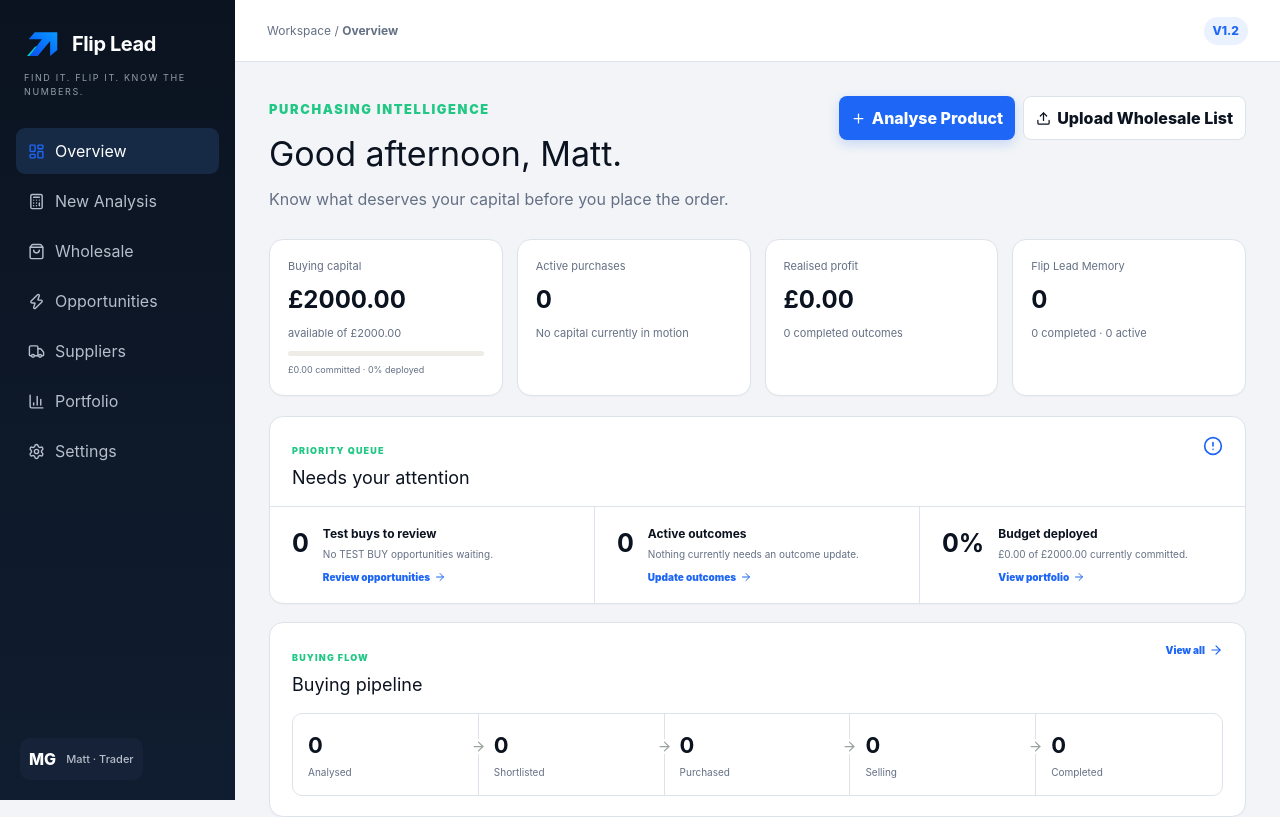
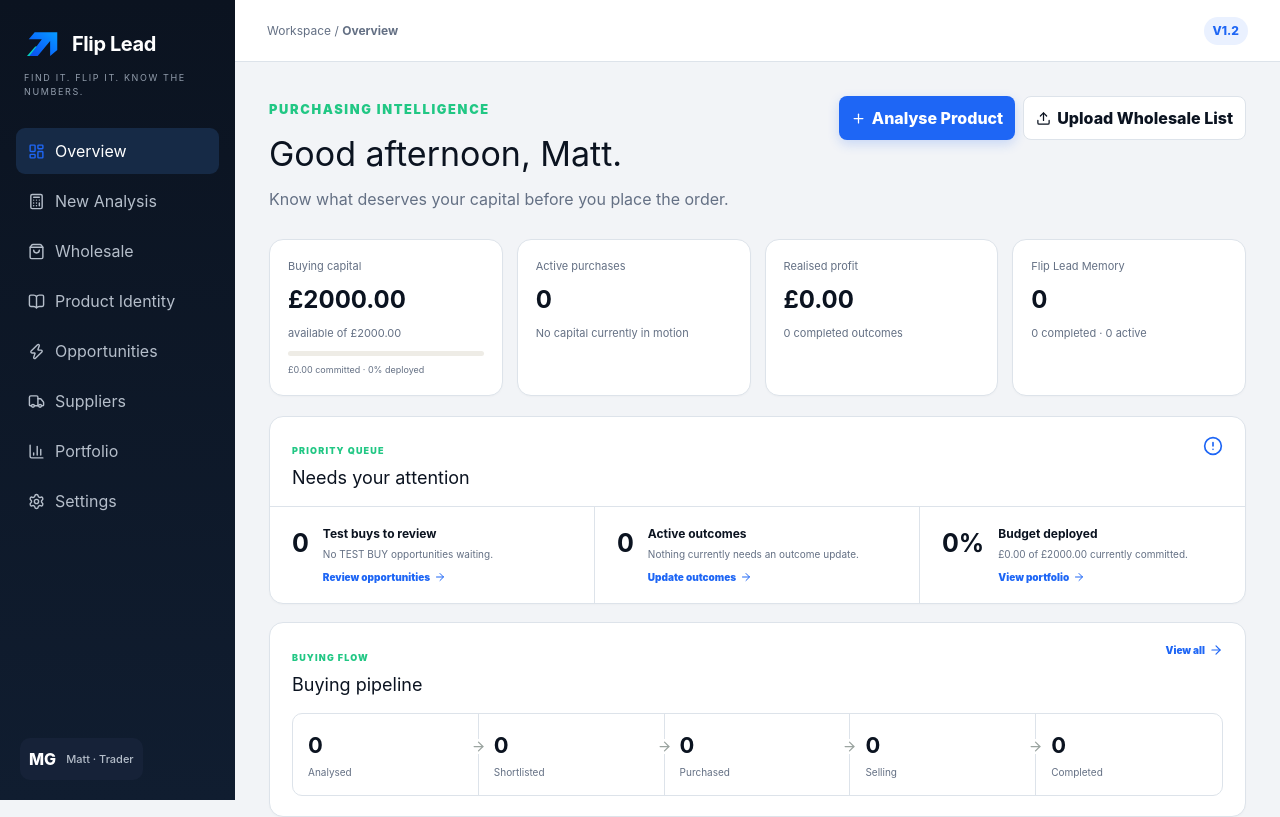
Before and after one commit to mattygribb-beep/stockwise, a Next.js app: page / in a window 1280 px wide. Shown: the top 817 px of the page. Built offline with nearby package versions, Linux system fonts and the light colour scheme.

Commit message:
Add Product Identity workspace

```diff
--- a/app/page.tsx
+++ b/app/page.tsx
@@ -22,10 +22,11 @@
  const complete=(id:string)=>setRows(rows.map(r=>r.id===id?{...r,status:'Completed',actualSell:r.sell*.96}:r))
  const active=rows.filter(r=>['Purchased','Selling'].includes(r.status)).reduce((s,r)=>s+r.buy*r.qty,0)
  const realised=rows.filter(r=>r.status==='Completed').reduce((s,r)=>s+((r.actualSell||r.sell)-r.buy)*r.qty,0)
- const nav=[['Overview',LayoutDashboard],['New Analysis',Calculator],['Wholesale',ShoppingBag],['Opportunities',Zap],['Suppliers',Truck],['Portfolio',BarChart3],['Settings',Settings]] as const
+ const nav=[['Overview',LayoutDashboard],['New Analysis',Calculator],['Wholesale',ShoppingBag],['Product Identity',BookOpen],['Opportunities',Zap],['Suppliers',Truck],['Portfolio',BarChart3],['Settings',Settings]] as const
  return <div className="shell"><aside><div className="brand"><b className="flipLeadMark" aria-hidden="true"><svg viewBox="0 0 64 64" role="img"><defs><linearGradient id="flipLeadBlue" x1="0" y1="1" x2="1" y2="0"><stop offset="0" stopColor="#0B4DEB"/><stop offset=".55" stopColor="#0877FF"/><stop offset="1" stopColor="#079CFF"/></linearGradient><linearGradient id="flipLeadMint" x1="0" y1="1" x2="1" y2="0"><stop offset="0" stopColor="#00CDBD"/><stop offset="1" stopColor="#16E0C4"/></linearGradient></defs><path fill="url(#flipLeadMint)" d="M5 52h13l14-16H19L5 52Z"/><path fill="url(#flipLeadBlue)" d="M18 12 8 24h22L9 52h14l21-25v25l12-10V12H18Z"/></svg></b><strong>Flip Lead</strong></div><p className="tag">FIND IT. FLIP IT. KNOW THE NUMBERS.</p><nav>{nav.map(([n,I])=><button className={view===n?'active':''} onClick={()=>setView(n)} key={n}><I size={17}/>{n}</button>)}</nav><div className="user">MG <span>Matt · Trader</span></div></aside><main><header><span>Workspace / <b>{view}</b></span><i>V1.2</i></header><div className="page">
  {view==='Overview'&&<Overview rows={rows} budget={budget} active={active} realised={realised} go={setView}/>}
  {view==='New Analysis'&&<AnalysisWorkspace a={a} setA={setA} calc={calc} rules={rules} budget={budget} active={active} rows={rows} decision={decision} seen={seen} save={save}/>}
+ {view==='Product Identity'&&<ProductIdentity/>}
  {view==='Opportunities'&&<Opportunities rows={rows} purchase={purchase} go={setView}/>}
  {view==='Portfolio'&&<><Title k="INTELLIGENCE" t="Portfolio" p="Compare capital committed with what actually happened."/><div className="cards"><Metric l="Capital committed" v={gbp(active)}/><Metric l="Realised profit" v={gbp(realised)}/><Metric l="Units remembered" v={String(rows.reduce((s,r)=>s+r.qty,0))}/><Metric l="Completed outcomes" v={String(rows.filter(r=>r.status==='Completed').length)}/></div><section><h2>Expected vs actual</h2>{rows.filter(r=>r.status==='Completed').map(r=><div className="outcome" key={r.id}><b>{r.product}</b><span>Expected sell {gbp(r.sell)}</span><span>Actual avg {gbp(r.actualSell||r.sell)}</span></div>)}</section></>}
  {view==='Settings'&&<><Title k="SYSTEM" t="Buying Rules" p="Set the standards Flip Lead uses when evaluating an opportunity."/>
@@ -146,6 +147,17 @@
  {id:'ssd-lc-297',brand:'General Mills',product:'Lucky Charms Cereal',variant:'Original',size:'297g',caseQty:12,casePrice:40.67,bbd:'08 Feb 2027',origin:'USA',ean:'NEEDS MATCH',status:'IN STOCK',source:'Stateside Distribution',url:'https://statesidedistribution.com/products/lucky-charms-cereal-10-5oz-297-7g-pack-of-12',checked:'26 Sep 2026'},
  {id:'ssd-flm-263',brand:"Kellogg's",product:'Froot Loops with Marshmallows',variant:'Marshmallows',size:'263g',caseQty:8,casePrice:37.54,bbd:'CHECK CURRENT',origin:'USA',ean:'NEEDS MATCH',status:'IN STOCK',source:'Stateside Distribution',url:'https://statesidedistribution.com/products/kelloggs-froot-loops-with-marshmallows-9-3oz-263g-pack-of-8',checked:'26 Sep 2026'}
 ]
+function ProductIdentity(){
+ const [q,setQ]=useState(''); const [status,setStatus]=useState<'all'|'confirmed'|'review'|'unmatched'>('all'); const [selected,setSelected]=useState<any>(null)
+ const items:any[]=[]
+ const filtered=items.filter(x=>(status==='all'||x.identity===status)&&(x.product+' '+x.brand+' '+x.ean+' '+x.asin).toLowerCase().includes(q.toLowerCase()))
+ return <><div className="catalogueHero"><Title k="PRODUCT DATA" t="Product Identity" p="Build a trusted product record once, then connect supplier offers and Amazon listings to the same exact item."/><div className="catalogueActions"><button className="primary"><Plus size={15}/> Add Product Identity</button></div></div>
+ <div className="catalogueStats"><button className="metric" onClick={()=>setStatus('all')}><span>Products</span><strong>{items.length}</strong><small>master product identities</small></button><button className="metric" onClick={()=>setStatus('confirmed')}><span>Confirmed</span><strong>{items.filter(x=>x.identity==='confirmed').length}</strong><small>identity verified</small></button><button className="metric" onClick={()=>setStatus('review')}><span>Review</span><strong>{items.filter(x=>x.identity==='review').length}</strong><small>needs your confirmation</small></button><button className="metric" onClick={()=>setStatus('unmatched')}><span>Unmatched</span><strong>{items.filter(x=>x.identity==='unmatched').length}</strong><small>EAN or ASIN needed</small></button></div>
+ <section className="catalogueSection"><div className="overviewSectionHead"><div><small>MASTER PRODUCT DATABASE</small><h2>Product identities</h2><p>EAN/UPC identifies the physical product. ASIN identifies its Amazon listing. Supplier records remain separate and link here when the identity is trusted.</p></div><div className="catalogueSearch"><input value={q} onChange={e=>setQ(e.target.value)} placeholder="Search product, EAN, ASIN or brand…"/></div></div>
+ <div className="identityTools"><div><b>Identity tools</b><span>Add or edit EAN / UPC</span></div><div><b>Barcode lookup</b><span>Find candidate product data</span></div><div><b>Amazon link</b><span>Add or edit ASIN</span></div><div><b>Confidence check</b><span>Confirm, review or reject matches</span></div></div>
+ {filtered.length?<div className="catalogueTable"><table><thead><tr><th>Product</th><th>Brand</th><th>Size</th><th>EAN / UPC</th><th>ASIN</th><th>Identity</th><th>Suppliers</th><th>Edit</th></tr></thead><tbody>{filtered.map(x=><tr key={x.id}><td><b>{x.product}</b></td><td>{x.brand}</td><td>{x.size}</td><td>{x.ean||'—'}</td><td>{x.asin||'—'}</td><td><span className={'identityBadge '+x.identity}>{x.identity.toUpperCase()}</span></td><td>{x.suppliers||0}</td><td><button className="supplierMore" onClick={()=>setSelected(x)}>Edit</button></td></tr>)}</tbody></table></div>:<div className="identityEmpty"><BookOpen size={24}/><div><b>No Product Identities yet</b><span>Supplier catalogue records will feed the identity queue. You can also create a product manually and add its EAN/UPC and Amazon ASIN.</span></div><button className="primary"><Plus size={15}/> Add first product</button></div>}
+ <div className="catalogueNext"><BookOpen size={18}/><div><b>Matching rule</b><span>Flip Lead will not silently merge products by similar title. Barcode, brand, variant, size and pack structure must agree before an identity becomes CONFIRMED.</span></div></div></section></>}
+
 function WholesaleCatalogue(){
  const [supplier,setSupplier]=useState('Stateside Distribution'); const [q,setQ]=useState(''); const [selected,setSelected]=useState<any>(null); const [catalogueFilter,setCatalogueFilter]=useState<'all'|'matched'|'favourites'>('all');
  const openProduct=(x:any)=>{setSelected(s=>s?.id===x.id?null:x)}; const [favourites,setFavourites]=useState<string[]>([])
```
